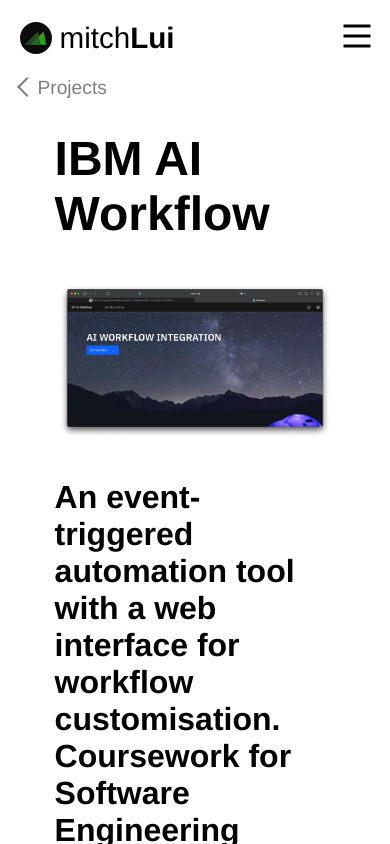
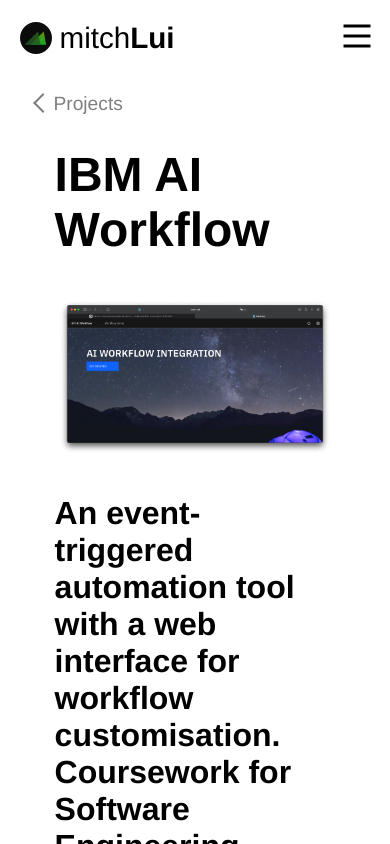
Before and after one commit to mitchLui/website, a React (Create React App) app in the folder client/: page /projects/ai-workflow in a window 390 px wide. Shown: the top 844 px of the page. Built offline with nearby package versions, Linux system fonts and the light colour scheme.

Commit message:
arrow typo fix

```diff
--- a/client/src/components/Arrow/arrow.scss
+++ b/client/src/components/Arrow/arrow.scss
@@ -41,7 +41,7 @@
 }
 
 @media screen and (max-width: 768px) {
-  .goback-container{
+  .arrow-container{
     padding: 1rem 0 0 1rem;
   }
 
```
